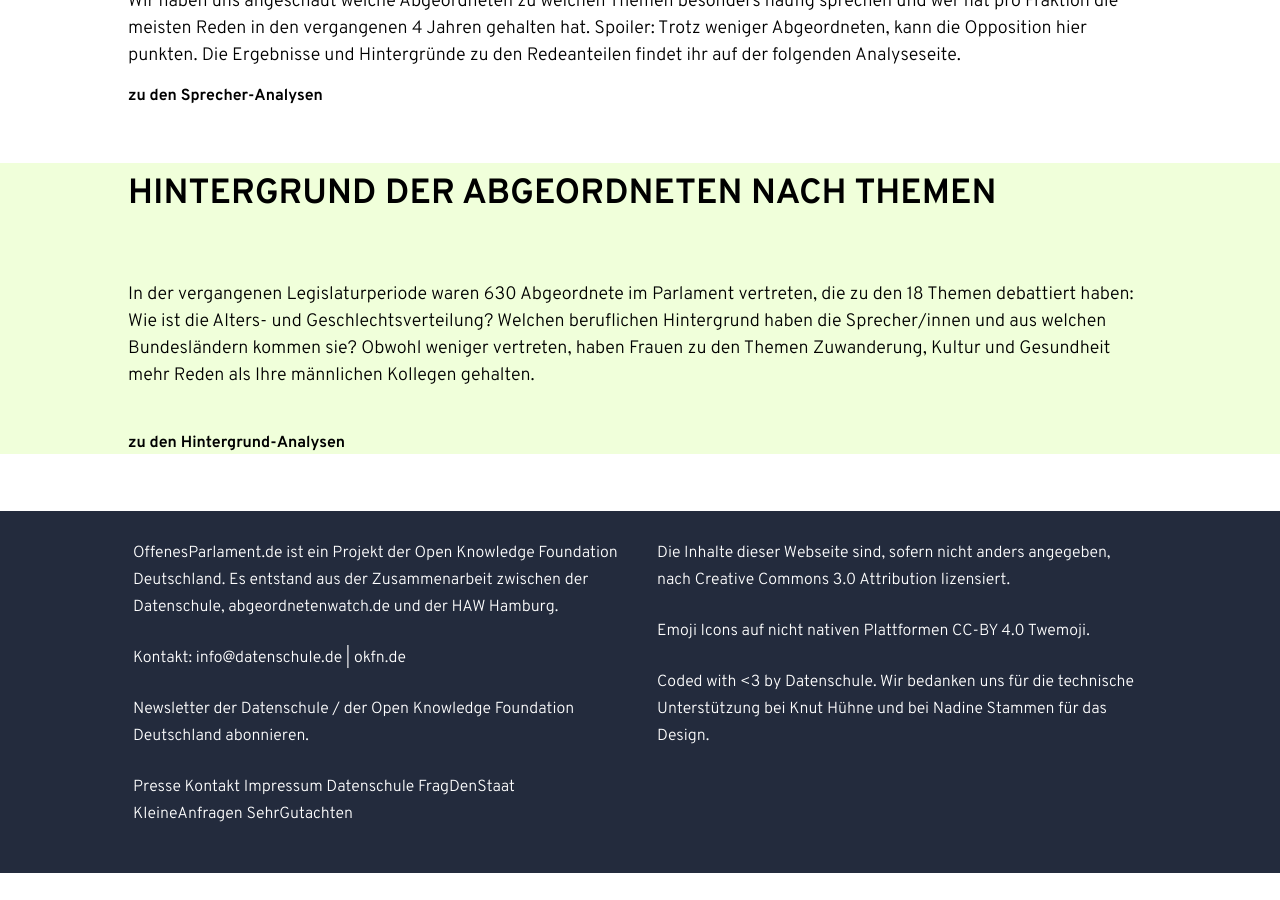
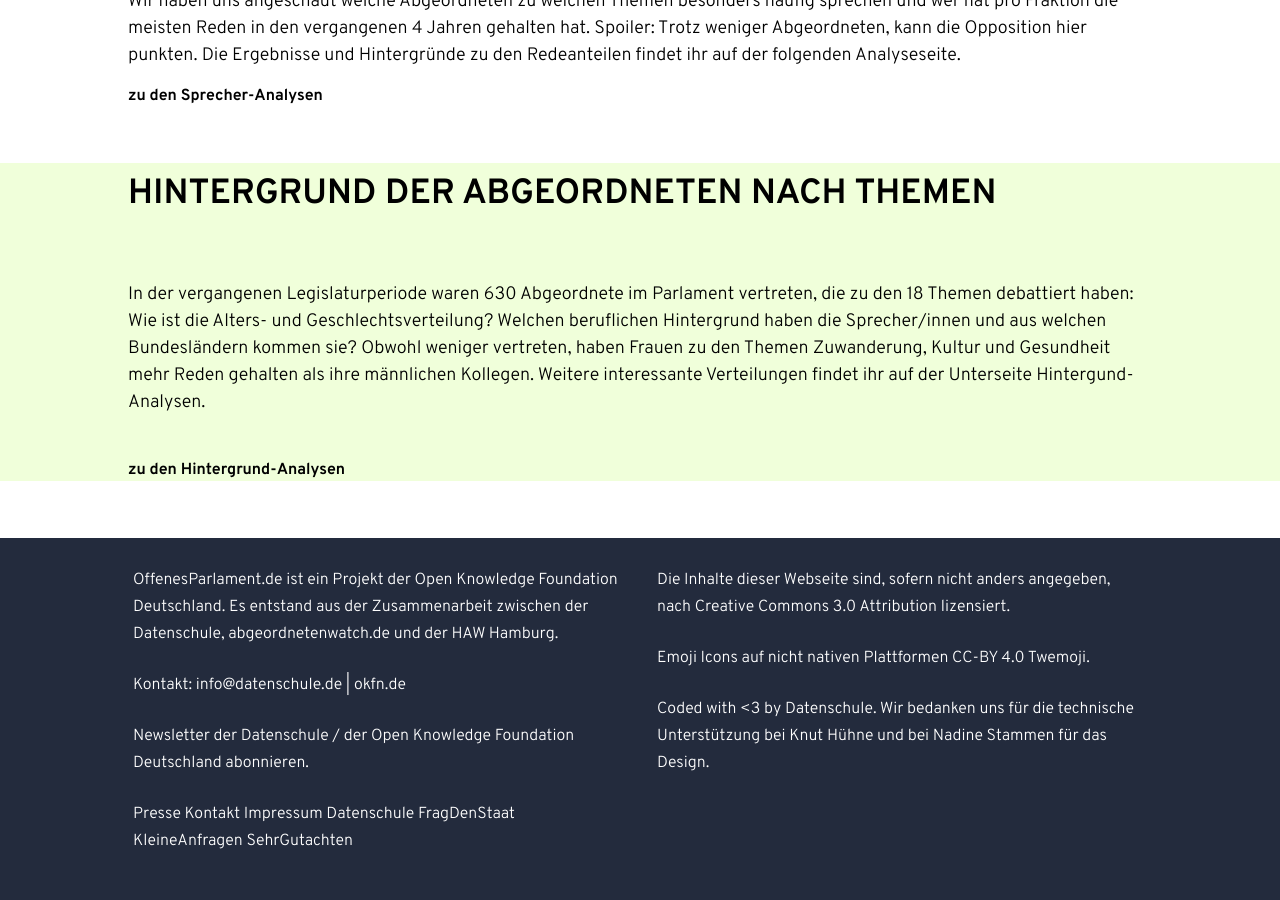
Before and after one commit to Datenschule/offenesparlament.de-frontend, a Jekyll site: the page built from analyse/index.html, in a window 1280 px wide and 900 px high, scrolled down 1239 px. Built offline with Jekyll 4.4.1, drawn with Linux system fonts in a browser that asks for light colours; before the commit the page ends 2112 px from its top, so only the background shows below that.

Commit message:
minor changes typos Teaser-text

```diff
--- a/analyse/index.html
+++ b/analyse/index.html
@@ -52,7 +52,7 @@ layout: default
 			<h2>Hintergrund der Abgeordneten nach Themen</h2>
 			<div class="container">
 				<div class="container-left-12">
-					<p>In der vergangenen Legislaturperiode waren 630 Abgeordnete im Parlament vertreten, die zu den 18 Themen debattiert haben: Wie ist die Alters- und Geschlechtsverteilung? Welchen beruflichen Hintergrund haben die Sprecher/innen und aus welchen Bundesländern kommen sie? Obwohl weniger vertreten, haben Frauen zu den Themen Zuwanderung, Kultur und Gesundheit mehr Reden als Ihre männlichen Kollegen gehalten.
+					<p>In der vergangenen Legislaturperiode waren 630 Abgeordnete im Parlament vertreten, die zu den 18 Themen debattiert haben: Wie ist die Alters- und Geschlechtsverteilung? Welchen beruflichen Hintergrund haben die Sprecher/innen und aus welchen Bundesländern kommen sie? Obwohl weniger vertreten, haben Frauen zu den Themen Zuwanderung, Kultur und Gesundheit mehr Reden gehalten als ihre männlichen Kollegen. Weitere interessante Verteilungen findet ihr auf der Unterseite Hintergund-Analysen.
 					<br><br>
 
 					</p>
```
